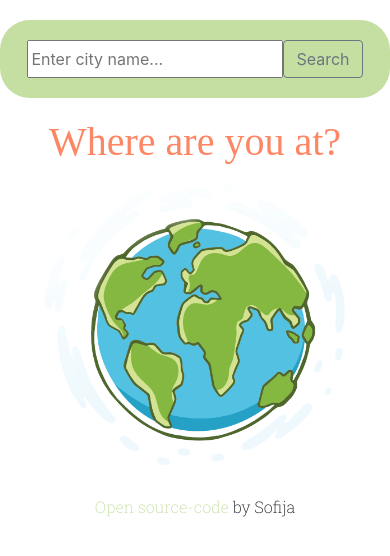
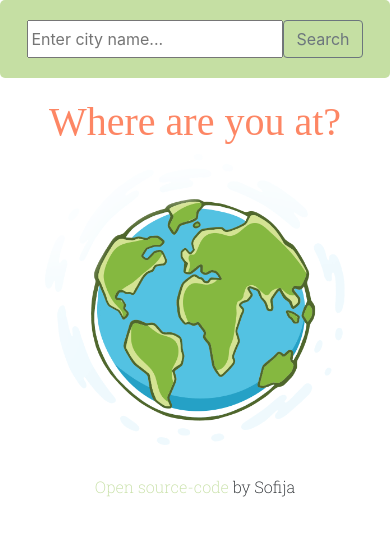
Before and after one commit to sofijaV/weather-react, a React (Create React App) app: page / in a window 390 px wide. Shown: the top 556 px of the page. Built offline with nearby package versions, Linux system fonts and the light colour scheme; a web font is replaced by a local one.

Commit message:
adjusted margin for small screens

```diff
--- a/src/App.css
+++ b/src/App.css
@@ -7,5 +7,6 @@ body {
 @media (max-width: 767px) {
   body {
     border: none;
+    margin: 0 auto;
   }
 }
--- a/src/Form.css
+++ b/src/Form.css
@@ -69,5 +69,6 @@ footer a:hover {
   }
   .Form {
     margin: 0 auto;
+    border-radius: 5px;
   }
 }
```
